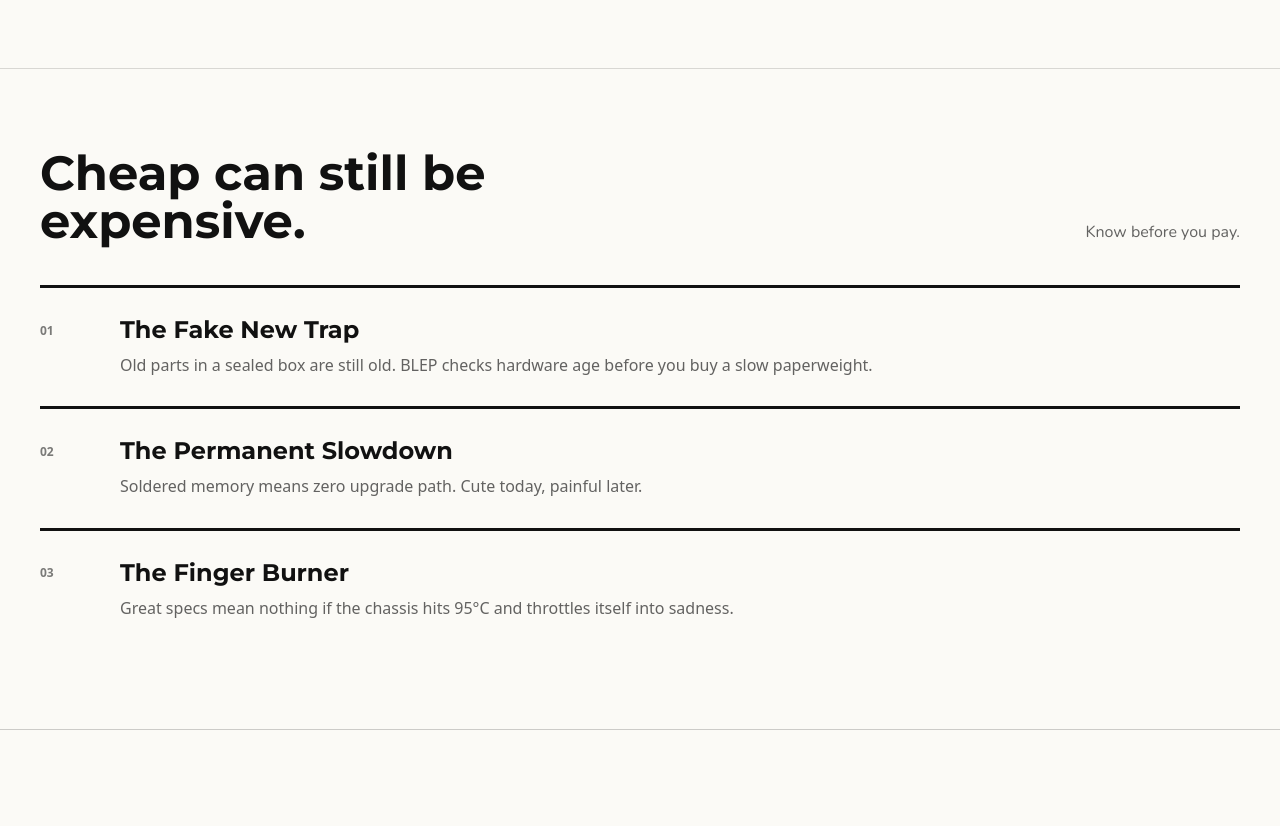
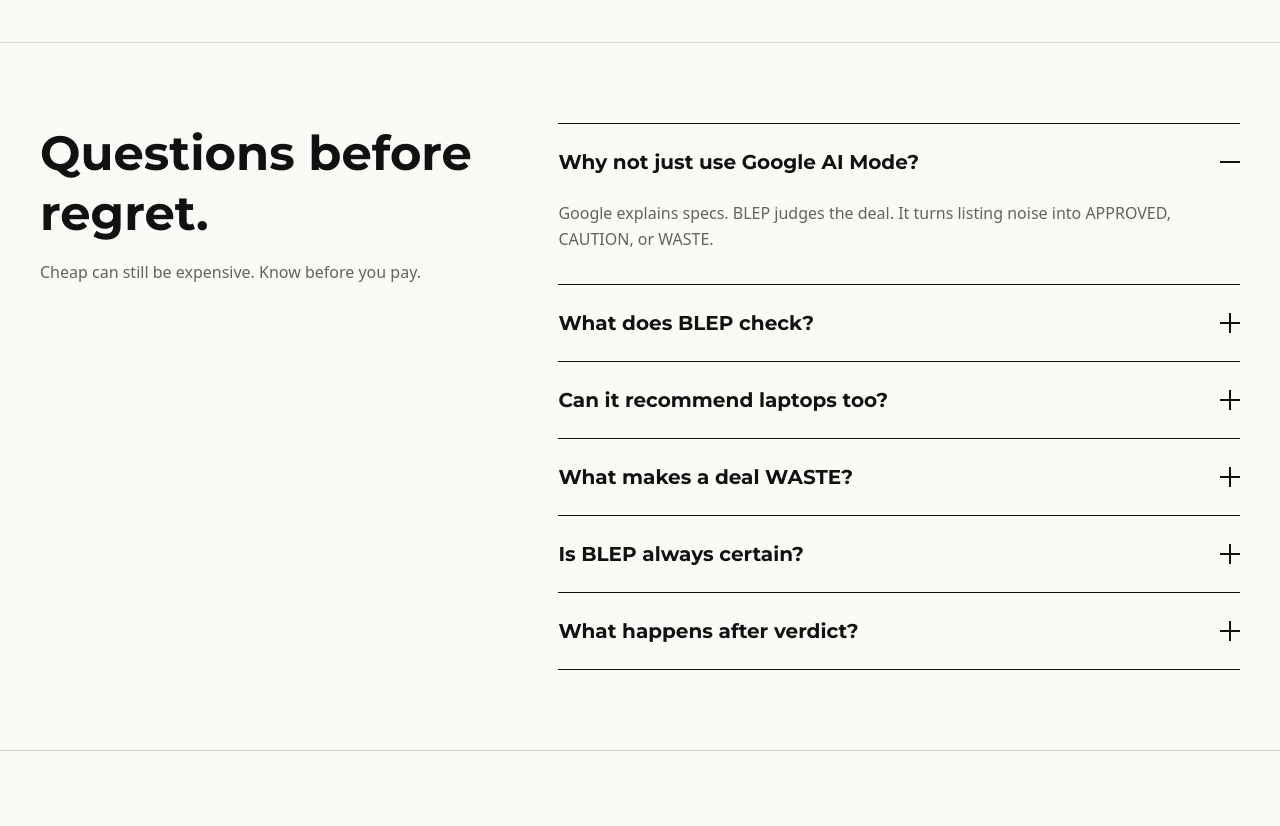
Before and after one commit to justhenix/blep, a SvelteKit app: page / in a window 1280 px wide. Shown: the part 2100-2926 px from the top of the page. Built offline with nearby package versions, Linux system fonts and the light colour scheme; a web font is replaced by a local one.

Commit message:
feat(fe): replace trap rows with faq accordion and update landing copy

```diff
--- a/src/lib/components/Header.svelte
+++ b/src/lib/components/Header.svelte
@@ -10,7 +10,11 @@
 		class="mx-auto flex w-full max-w-300 items-center justify-between gap-4 px-4 py-2 sm:px-6 lg:px-8"
 		aria-label="Main"
 	>
-		<a class="focus-visible-ring flex shrink-0 items-center" href={page.route.id === '/' ? '#top' : '/#top'} aria-label="BLEP home">
+		<a
+			class="focus-visible-ring flex shrink-0 items-center"
+			href={page.route.id === '/' ? '#top' : '/#top'}
+			aria-label="BLEP home"
+		>
 			<img class="h-6 w-auto sm:h-7" src="/logo-full-main.svg" alt="BLEP" />
 		</a>
 
--- a/src/routes/+page.svelte
+++ b/src/routes/+page.svelte
@@ -6,16 +6,16 @@
 
 	const timelineData = [
 		{
-			title: 'Capture',
-			body: 'Paste messy listing text. BLEP strips the seller fog.'
+			title: 'Bring',
+			body: 'Paste link, screenshot, or messy listing text.'
 		},
 		{
-			title: 'Dissect',
-			body: 'It checks component age, heat, repair traps, and real complaints.'
+			title: 'Locate',
+			body: 'BLEP hunts price, specs, heat, repair traps, and complaints.'
 		},
 		{
-			title: 'Sentence',
-			body: 'You get APPROVED, CAUTION, or WASTE. No polite fog.'
+			title: 'Execute',
+			body: 'Approved. Caution. Waste.<br />No polite fog.'
 		},
 		{
 			title: 'Press X for Doubt',
@@ -23,20 +23,34 @@
 		}
 	];
 
-	const traps = [
+	const faqs = [
 		{
-			title: 'The Fake New Trap',
-			body: 'Old parts in a sealed box are still old. BLEP checks hardware age before you buy a slow paperweight.'
+			q: 'Why not just use Google AI Mode?',
+			a: 'Google explains specs. BLEP judges the deal. It turns listing noise into APPROVED, CAUTION, or WASTE.'
 		},
 		{
-			title: 'The Permanent Slowdown',
-			body: 'Soldered memory means zero upgrade path. Cute today, painful later.'
+			q: 'What does BLEP check?',
+			a: 'Price, specs, age, heat, upgrade traps, repair risk, complaints, and better options nearby.'
 		},
 		{
-			title: 'The Finger Burner',
-			body: 'Great specs mean nothing if the chassis hits 95\u00b0C and throttles itself into sadness.'
+			q: 'Can it recommend laptops too?',
+			a: 'Yes. Ask by budget and use case, like “gaming laptop 15 juta”. BLEP gives target specs, traps to avoid, and shortlist logic.'
+		},
+		{
+			q: 'What makes a deal WASTE?',
+			a: 'Old parts at new prices, weak GPU sold as gaming, soldered 8GB RAM, bad screen, hot chassis, or cheaper better options.'
+		},
+		{
+			q: 'Is BLEP always certain?',
+			a: 'No. If evidence is thin, BLEP says so. No fake confidence.'
+		},
+		{
+			q: 'What happens after verdict?',
+			a: 'You can argue with it. BLEP explains the fatal flaw and what to buy instead.'
 		}
 	];
+
+	let activeFaq = $state(0);
 
 	let windowWidth = $state(1024);
 	let windowHeight = $state(768);
@@ -396,7 +410,9 @@
 							<h3 class="font-display text-2xl leading-tight font-bold sm:text-3xl">
 								{step.title}
 							</h3>
-							<p class="mt-3 text-base leading-relaxed font-medium text-ink/65">{step.body}</p>
+							<p class="mt-3 text-base leading-relaxed font-medium text-ink/65">
+								{@html step.body}
+							</p>
 						</div>
 					</div>
 				{/each}
@@ -404,27 +420,62 @@
 		</div>
 	</section>
 
-	<!-- ═══════════════ TRAP DETECTOR ═══════════════ -->
-	<section id="why" class="px-4 py-16 sm:px-6 sm:py-20 lg:px-8">
+	<!-- ═══════════════ FAQ ═══════════════ -->
+	<section id="faq" class="px-4 py-16 sm:px-6 sm:py-20 lg:px-8">
 		<div class="mx-auto w-full max-w-300 min-w-0">
-			<div class="mb-10 grid gap-5 lg:grid-cols-[0.9fr_1.1fr] lg:items-end">
-				<div>
-					<h2 class="font-display text-4xl font-bold sm:text-5xl">Cheap can still be expensive.</h2>
+			<div class="grid gap-12 lg:grid-cols-[1fr_1.5fr] lg:gap-16">
+				<!-- Left Column -->
+				<div class="lg:sticky lg:top-24 lg:self-start">
+					<h2 class="font-display text-4xl leading-tight font-bold sm:text-5xl">
+						Questions before regret.
+					</h2>
+					<p class="mt-4 max-w-md text-base leading-relaxed font-medium text-ink/65">
+						Cheap can still be expensive. Know before you pay.
+					</p>
 				</div>
-				<p class="max-w-xl text-base leading-relaxed text-ink/65 lg:justify-self-end">
-					Know before you pay.
-				</p>
+
+				<!-- Right Column: Accordion -->
+				<div class="faq-accordion">
+					{#each faqs as faq, i (faq.q)}
+						<article class="faq-row border-t border-ink">
+							<h3>
+								<button
+									type="button"
+									class="faq-trigger flex w-full items-start justify-between py-6 text-left focus:outline-none"
+									aria-expanded={activeFaq === i}
+									onclick={() => (activeFaq = activeFaq === i ? -1 : i)}
+								>
+									<span class="pr-8 font-display text-lg font-bold sm:text-xl">{faq.q}</span>
+									<span class="faq-icon relative mt-1 h-5 w-5 shrink-0">
+										<span
+											class="absolute top-1/2 left-0 h-0.5 w-full -translate-y-1/2 bg-ink transition-transform duration-300"
+										></span>
+										<span
+											class="absolute top-0 left-1/2 h-full w-0.5 -translate-x-1/2 bg-ink transition-transform duration-300 {activeFaq ===
+											i
+												? 'scale-0 rotate-90'
+												: 'scale-100'}"
+										></span>
+									</span>
+								</button>
+							</h3>
+							<div
+								class="faq-content grid transition-[grid-template-rows,opacity] duration-300 ease-out {activeFaq ===
+								i
+									? 'grid-rows-[1fr] opacity-100'
+									: 'grid-rows-[0fr] opacity-0'}"
+							>
+								<div class="overflow-hidden">
+									<p class="pb-8 text-base leading-relaxed font-medium text-ink/65">
+										{faq.a}
+									</p>
+								</div>
+							</div>
+						</article>
+					{/each}
+					<div class="border-t border-ink"></div>
+				</div>
 			</div>
-
-			{#each traps as trap, i (trap.title)}
-				<article class="trap-row">
-					<span class="trap-num">0{i + 1}</span>
-					<div class="min-w-0">
-						<h3 class="trap-heading">{trap.title}</h3>
-						<p class="trap-body">{trap.body}</p>
-					</div>
-				</article>
-			{/each}
 		</div>
 	</section>
 </main>
@@ -573,44 +624,6 @@
 		padding: 1.5rem 0;
 	}
 
-	/* ── Trap Detector ── */
-	.trap-row {
-		display: grid;
-		grid-template-columns: 3.5rem 1fr;
-		gap: 1.5rem;
-		align-items: start;
-		padding: 1.75rem 0;
-		border-top: 3px solid var(--color-ink);
-		transition: background-color 160ms ease;
-	}
-
-	.trap-row:hover {
-		background-color: var(--color-paper-dark);
-	}
-
-	.trap-num {
-		font-family: var(--font-body);
-		font-weight: 700;
-		font-size: 0.75rem;
-		color: rgba(17, 17, 17, 0.55);
-		padding-top: 0.35rem;
-	}
-
-	.trap-heading {
-		font-family: var(--font-display);
-		font-weight: 700;
-		font-size: 1.5rem;
-		line-height: 1.2;
-	}
-
-	.trap-body {
-		margin-top: 0.5rem;
-		font-family: var(--font-body);
-		font-weight: 500;
-		color: rgba(17, 17, 17, 0.65);
-		line-height: 1.6;
-	}
-
 	/* ── Keyframes ── */
 	@keyframes mascot-float {
 		0%,
```
